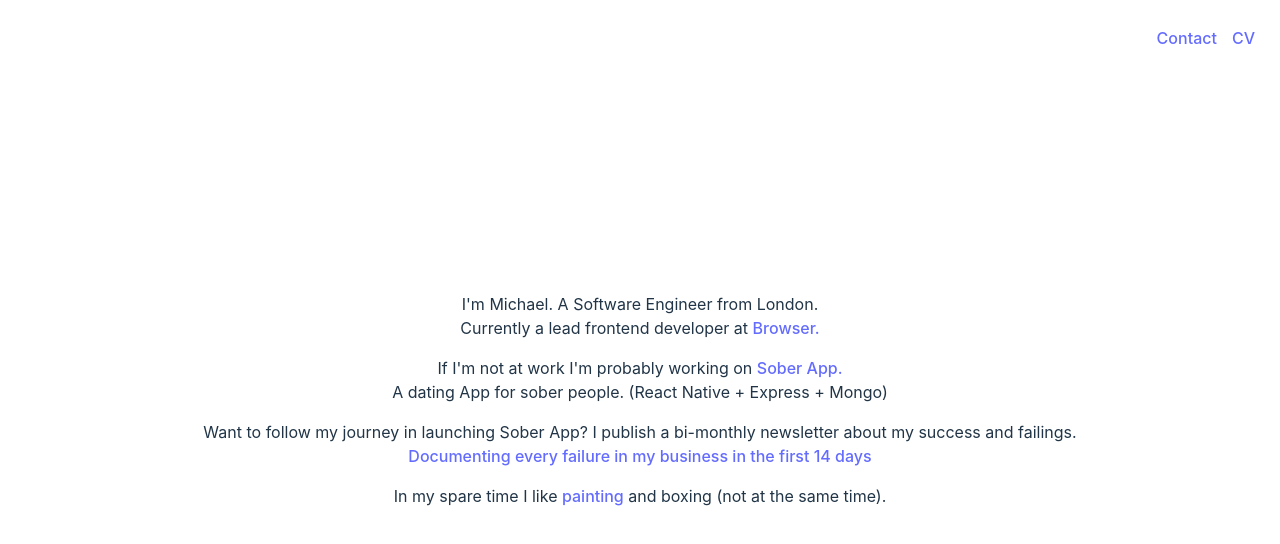
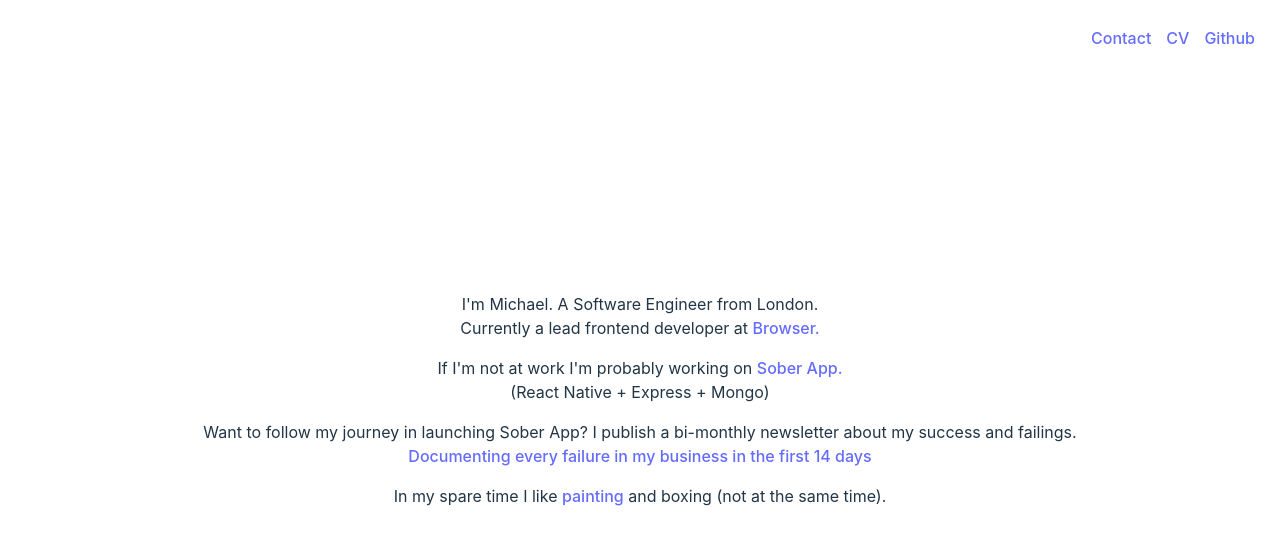
Before and after one commit to msmfa/portfolio-v2, a React (Vite) app: page / in a window 1280 px wide. Shown: the top 544 px of the page. Built offline with nearby package versions, Linux system fonts and the light colour scheme.

Commit message:
feat: add github link

```diff
--- a/src/AboutText.tsx
+++ b/src/AboutText.tsx
@@ -14,7 +14,8 @@ export default function AboutText() {
         <a href="https://www.sober-app.co.uk/" target="blank">
           Sober App.
         </a>
-        <br />A dating App for sober people. (React Native + Express + Mongo)
+        <br />
+        (React Native + Express + Mongo)
       </p>
       <p>
         Want to follow my journey in launching Sober App? I publish a bi-monthly
--- a/src/Nav.tsx
+++ b/src/Nav.tsx
@@ -8,6 +8,7 @@ export default function Nav() {
   function handlePdfClick() {
     window.open("path/to/pdf/document.pdf", "_blank");
   }
+
   return (
     <nav className={styles.container}>
       <ul>
@@ -17,6 +18,9 @@ export default function Nav() {
         <li>
           <a onClick={handlePdfClick}>CV</a>
         </li>
+        <li>
+          <a href="https://github.com/msmfa">Github</a>
+        </li>
       </ul>
     </nav>
   );
```
